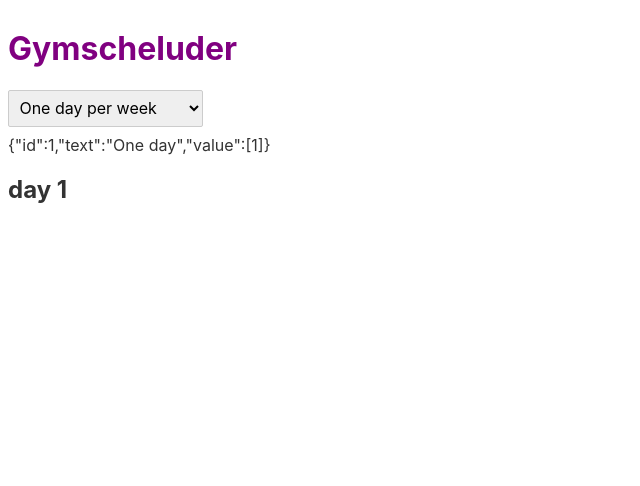
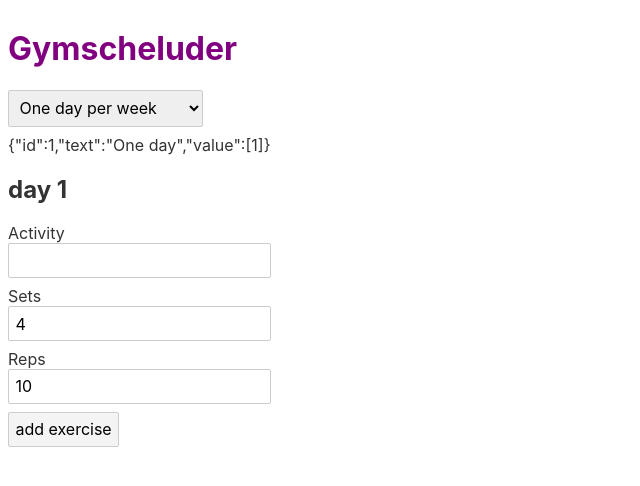
Before and after one commit to sandix34/Gymscheluder, a Svelte app: page / in a window 1280 px wide. Shown: the top 486 px of the page, without its empty margins (0-640 px from the left). Built offline with nearby package versions, Linux system fonts and the light colour scheme.

Commit message:
Gérer la soumission du formulaire de création d'exercice

```diff
--- a/src/components/TrainingDayDetails.svelte
+++ b/src/components/TrainingDayDetails.svelte
@@ -6,7 +6,13 @@
         reps: 10
     }
 
-    let exercices = [];
+    let exercises = [];
+
+    const handleSubmit = () => {
+        exercises = [...exercises, { ...exercise }];
+        console.log(exercises);
+
+    }
 
 </script>
 
@@ -14,4 +20,21 @@
 
 <div>
     <h2>{ title }</h2>
+     <div>
+    <form on:submit|preventDefault={handleSubmit}>
+      <div>
+        <label for="activity">Activity</label>
+        <input type="text" id="activity" bind:value={exercise.activity} />
+      </div>
+      <div>
+        <label for="sets">Sets</label>
+        <input type="number" id="sets" bind:value={exercise.sets} />
+      </div>
+      <div>
+        <label for="reps">Reps</label>
+        <input type="number" id="reps" bind:value={exercise.reps} />
+      </div>
+      <button type="submit">add exercise</button>
+    </form>
+  </div>
 </div>
```
